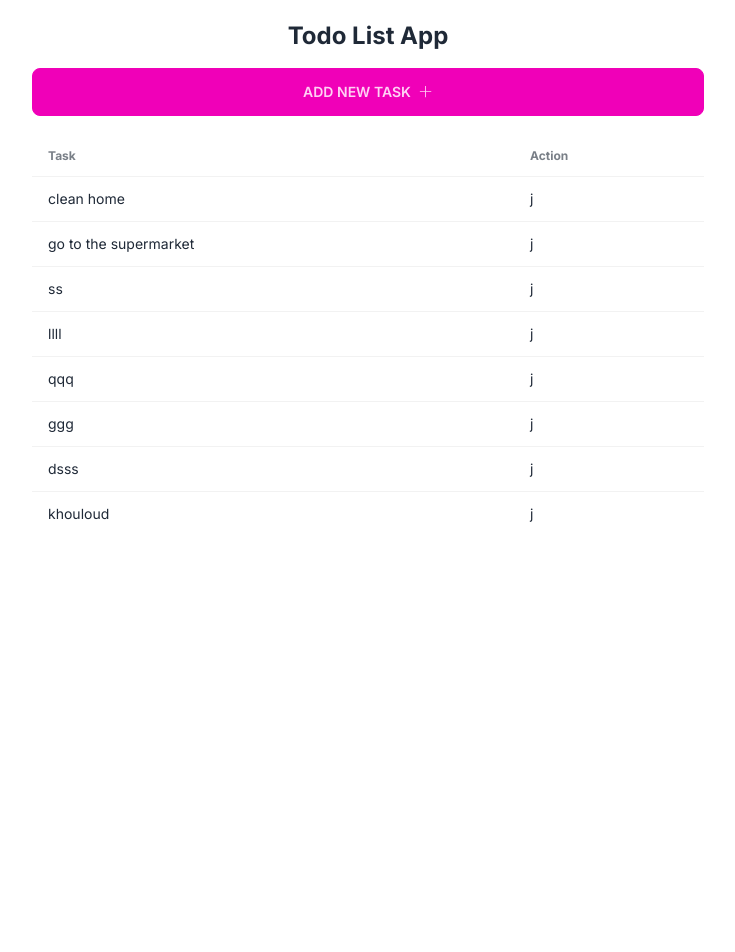
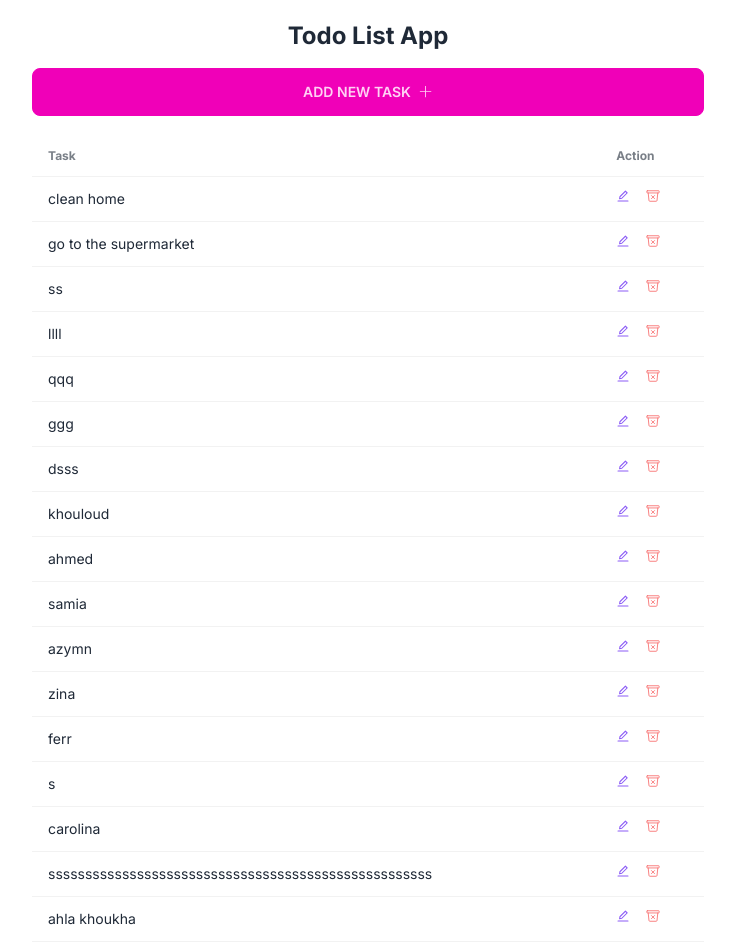
Before and after one commit to khouloudAl2022/todo-app-nextjs-tailwindcss, a Next.js app: page / in a window 1280 px wide. Shown: the top 952 px of the page, without its empty margins (272-1007 px from the left). Before the commit the page ends 800 px from the top, so only its background shows below. Built offline with nearby package versions, Linux system fonts and the light colour scheme; data requests are answered from the project's data file.

Commit message:
style:Add icons delete and edit

```diff
--- a/api.tsx
+++ b/api.tsx
@@ -1,13 +1,18 @@
 import { stringify } from "postcss";
 import { ITask } from "./types/tasks"
+import { useEffect } from "react";
 
 const baseUrl = 'http://localhost:3001'
+
+
 
 export const getAllTodos = async (): Promise<ITask[]> => {
     const res = await fetch(`${baseUrl}/tasks`,{ cache: 'no-store' });
     const todos = await res.json();
     return todos;
 }
+
+
 
 export const addTodo = async (todo: ITask): Promise<ITask> => {
     const res = await fetch(`${baseUrl}/tasks`, {
--- a/app/components/AddTask.tsx
+++ b/app/components/AddTask.tsx
@@ -1,26 +1,34 @@
 'use client';
+import { VscAdd } from "react-icons/vsc"
+import Modal from "./Modal"
+import { FormEventHandler, useEffect, useState } from "react"
+import { addTodo, getAllTodos } from "@/api";
+import { ITask } from "@/types/tasks";
+import { useRouter } from "next/navigation";
+import { v4 as uuidv4 } from 'uuid';
 
 
-import { VscAdd } from "react-icons/vsc"
-import Modal from "./Modal"
-import { FormEventHandler, useState } from "react"
-import { addTodo } from "@/api";
-
 const AddTask = () => {
+    const router = useRouter()
     const [modalOpen, setModalOpen] = useState<boolean>(false)
     const [newTaskValue, setNEwTaskValue] = useState<string>("")
+    const [todoList, setTodoList] = useState<ITask[]>([]);
 
 
     const handleSubmitNewTodo: FormEventHandler<HTMLFormElement> = async (e) => {
         e.preventDefault()
         await addTodo({
-            id: Math.random(),
+            id: uuidv4(),
             text: newTaskValue
         })
         setNEwTaskValue("")
+        await getAllTodos();
         setModalOpen(false);
+        router.refresh()
+
 
     }
+
     return (
         <div>
             <button className="btn btn-secondary w-full" onClick={() => setModalOpen(true)}> Add new task <VscAdd /></button>
--- a/app/components/Task.tsx
+++ b/app/components/Task.tsx
@@ -1,5 +1,7 @@
 import { ITask } from '@/types/tasks'
 import React from 'react'
+import { AiOutlineEdit } from "react-icons/ai";
+import { IoTrashBinOutline } from "react-icons/io5";
 
 interface TaskProps {
     task: ITask
@@ -8,7 +10,11 @@ const Task: React.FC<TaskProps> = ({ task }: TaskProps) => {
     return (
         <tr key={task.id}>
             <td>{task.text}</td>
-            <td>j</td>
+            <td className='flex'>
+                <div className='flex justify-center items-center gap-4'>
+                    <AiOutlineEdit className="text-violet-500" />
+                    <IoTrashBinOutline className='text-red-400' /></div>
+            </td>
         </tr>
     )
 }
--- a/app/page.tsx
+++ b/app/page.tsx
@@ -1,9 +1,11 @@
-import { getAllTodos } from "@/api";
+
+ import { getAllTodos } from "@/api";
 import AddTask from "./components/AddTask";
 import TodoList from "./components/TodoList";
 
 export default async function Home() {
   const tasks = await getAllTodos()
+
   console.log("taasks", tasks)
   return (
     <main className=" max-w-2xl mx-auto ">
--- a/data/todos.json
+++ b/data/todos.json
@@ -31,6 +31,46 @@
     {
       "id": 0.07179782518855826,
       "text": "khouloud"
+    },
+    {
+      "id": 0.6986618288339339,
+      "text": "ahmed"
+    },
+    {
+      "id": 0.6209899532500847,
+      "text": "samia"
+    },
+    {
+      "id": 0.7949782160977106,
+      "text": "azymn"
+    },
+    {
+      "id": 0.6183666750673029,
+      "text": "zina"
+    },
+    {
+      "id": 0.786584380263647,
+      "text": "ferr"
+    },
+    {
+      "id": 0.607342980527839,
+      "text": "s"
+    },
+    {
+      "id": 0.4936981409289882,
+      "text": "carolina"
+    },
+    {
+      "id": 0.9670415351511357,
+      "text": "ssssssssssssssssssssssssssssssssssssssssssssssssssss"
+    },
+    {
+      "id": 0.21030521074776654,
+      "text": "ahla khoukha"
+    },
+    {
+      "id": "8f8eeadc-791f-4924-ab0d-9bdb9526bd4d",
+      "text": "dah"
     }
   ]
 }
```
Also changed, not shown: package.json (+4 -3 lines), 1 other file (tests, documents, lock files or other folders).
